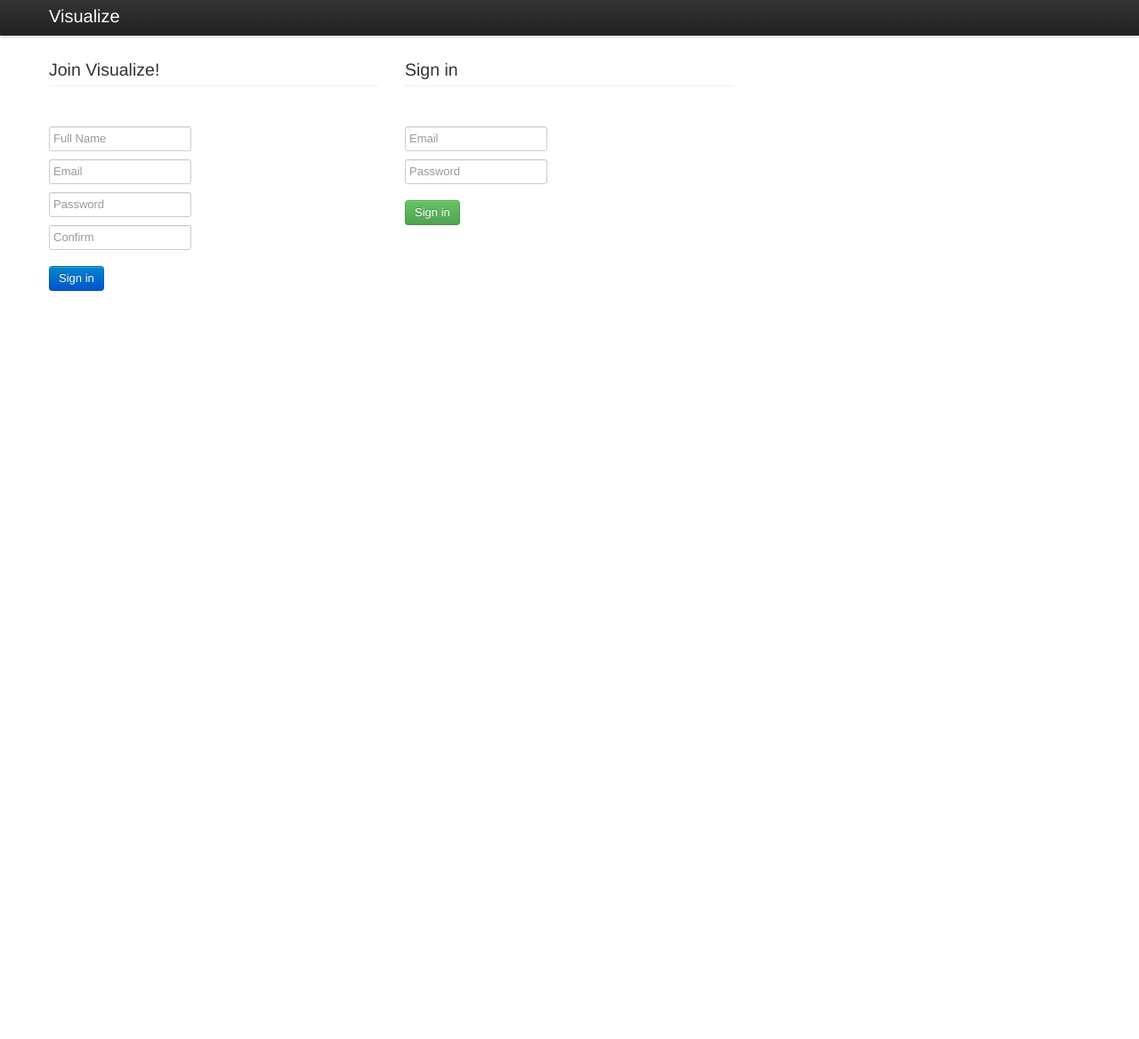
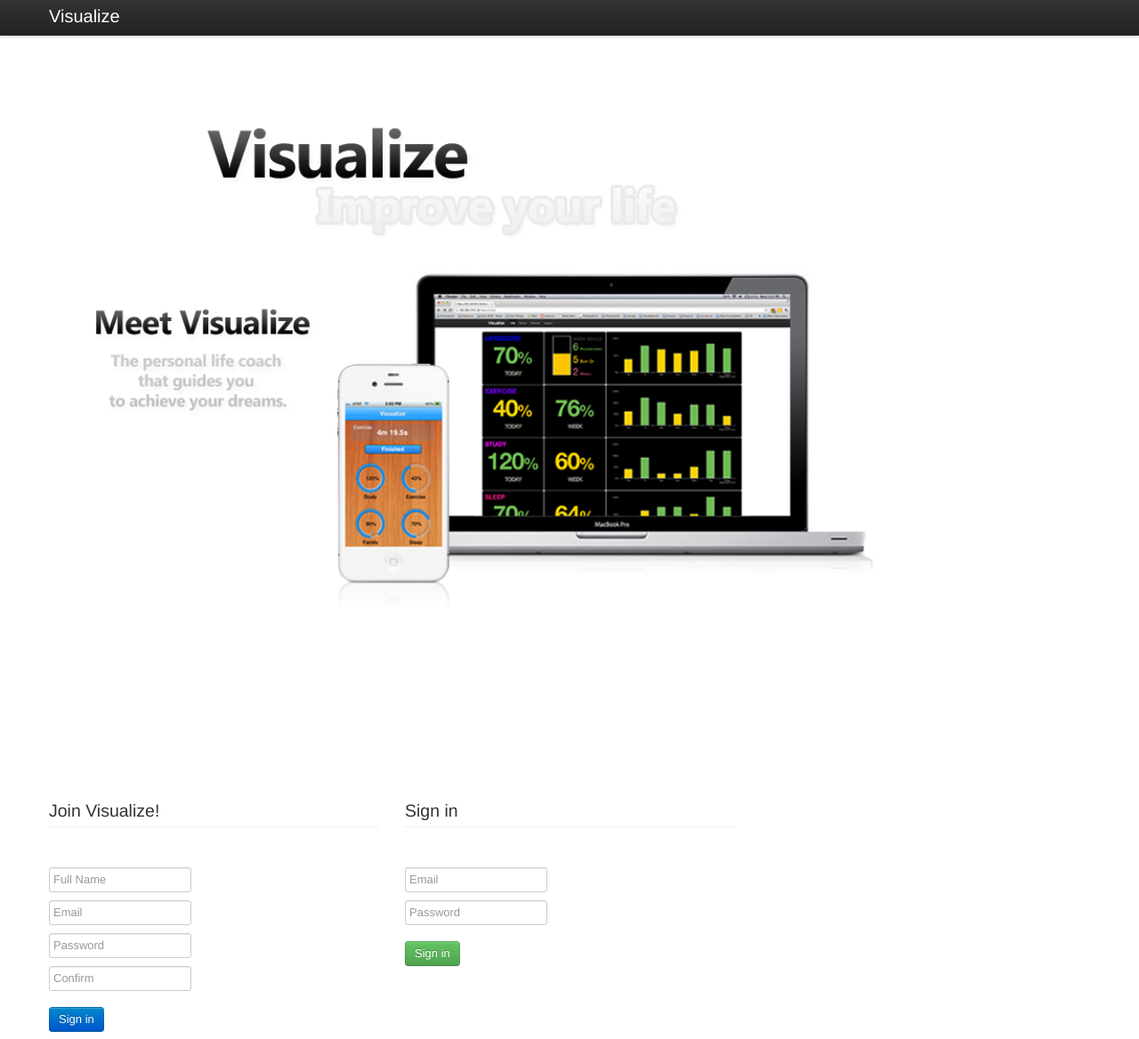
Before and after one commit to nikilster/I, a PHP site: page /authenticate.php in a window 1280 px wide. Shown: the top 1168 px of the page at 89% size. Before the commit the page ends 327 px from the top, so only its background shows below. Run offline with PHP 8.4, Linux system fonts and the light colour scheme.

Commit message:
image main

```diff
--- a/web/authenticate.php
+++ b/web/authenticate.php
@@ -131,6 +131,8 @@
     </style>
     <link href="bootstrap/css/bootstrap-responsive.css" rel="stylesheet">
 
+    <link href="css/authentication.css" rel="stylesheet"/>
+
     <!-- Le HTML5 shim, for IE6-8 support of HTML5 elements -->
     <!--[if lt IE 9]>
       <script src="//html5shim.googlecode.com/svn/trunk/html5.js"></script>
@@ -163,6 +165,9 @@
     </div>
 
     <div class="container">
+
+    	<!-- Promo Image -->
+    	<img id="mainImage" src="img/home.png" alt="Product Screenshots"/>
 
 		<div class="row">
 
--- /dev/null
+++ b/web/css/authentication.css
@@ -0,0 +1,5 @@
+#mainImage
+{
+	width:1000px;
+	margin:auto;
+}
```
Also changed, not shown: web/img/home.png (added), 1 other file.
